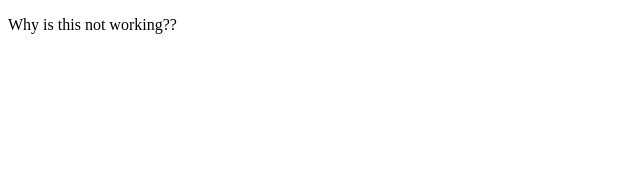
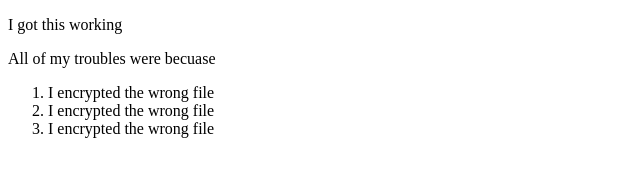
Before and after one commit to foohyfooh/gh-test, a website: page index.html in a window 1280 px wide. Shown: the whole page, without its empty margins (0-640 px from the left). Drawn offline with Linux system fonts and the light colour scheme.

Commit message:
Update index.html

```diff
--- a/index.html
+++ b/index.html
@@ -3,8 +3,19 @@
 <head>
     <meta charset="UTF-8">
     <title>Github Pages Test</title>
+    <style>
+        ul{
+            list-style: decimal;
+        }
+    </style>
 </head>
 <body>
-    <p>Why is this not working??</p>
+    <p>I got this working</p>
+    <p>All of my troubles were becuase</p>
+    <ul>
+        <li>I encrypted the wrong file</li>
+        <li>I encrypted the wrong file</li>
+        <li>I encrypted the wrong file</li>
+    </ul>
 </body>
 </html>
```
